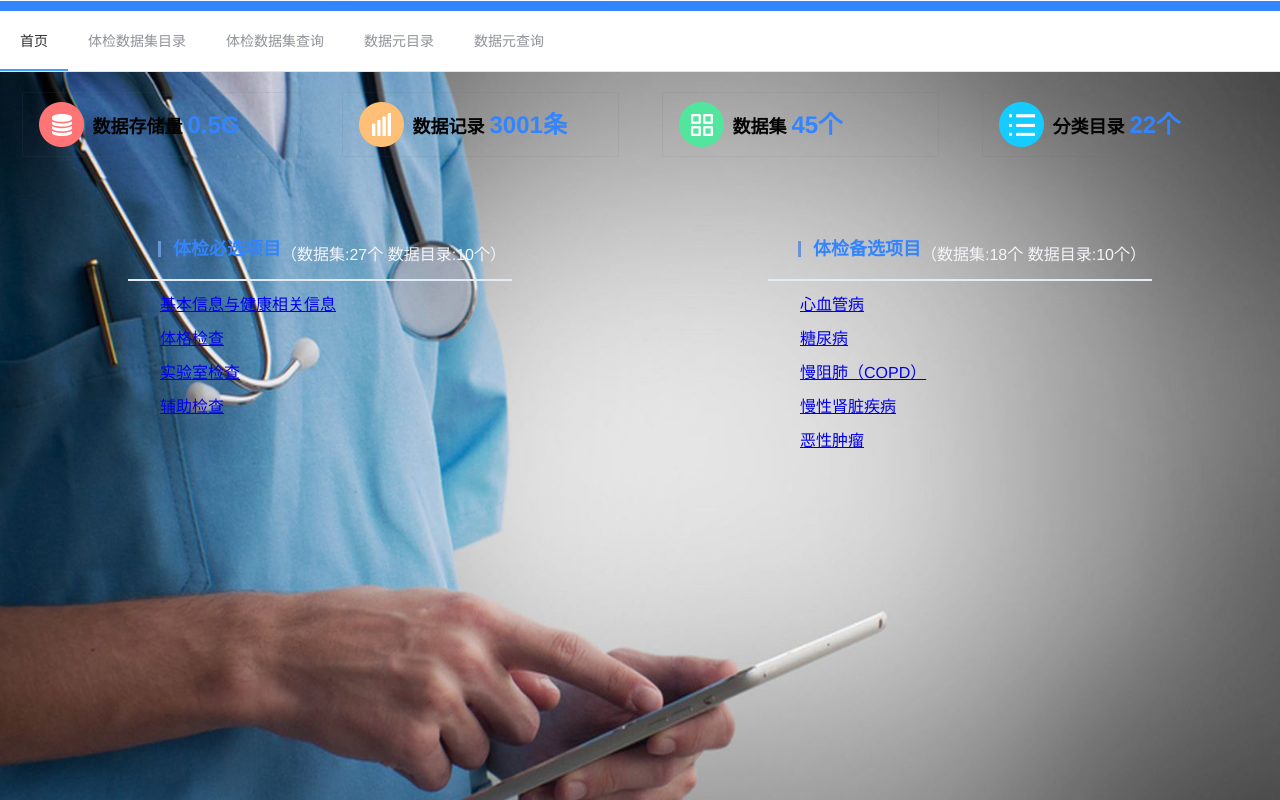
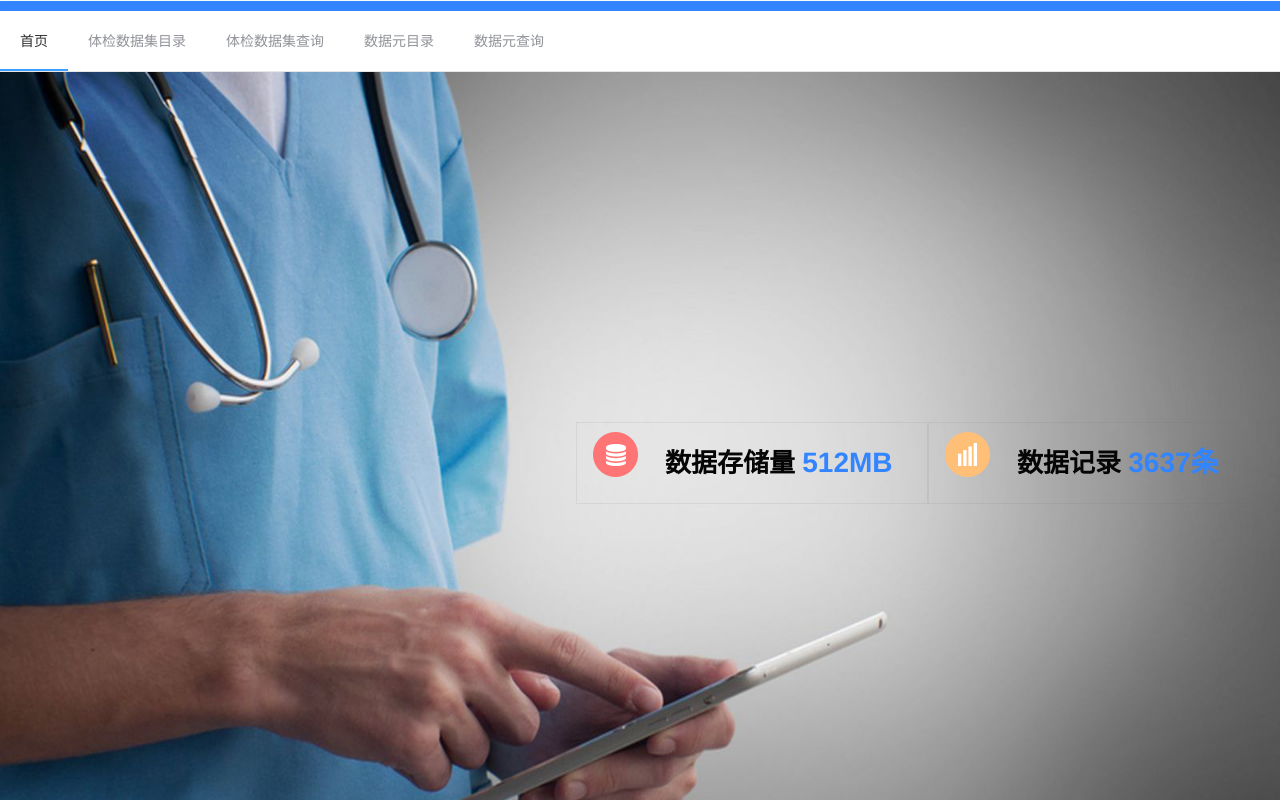
Before and after one commit to m1rroring/dataportal, a Vue app: page /#/ in a window 1280 px wide. Built offline with nearby package versions, Linux system fonts and the light colour scheme.

Commit message:
优化首页文字样式

```diff
--- a/src/components/setdetailPop/setelementdetailPop.vue
+++ b/src/components/setdetailPop/setelementdetailPop.vue
@@ -82,6 +82,7 @@ export default {
   .dia-i-text {
      margin-left: 20px;
   }
+}
 .ditail {
     /deep/ .el-table__scrollable-x .el-table__body-wrapper {
         overflow: auto;
@@ -91,5 +92,4 @@ export default {
         font-size: 20px;
     }
 }
-}
 </style>
--- a/src/views/catalog/catalog.vue
+++ b/src/views/catalog/catalog.vue
@@ -493,7 +493,8 @@
         height: 100%;
       }
       .cr-title:hover {
-        border-left: 3px solid #1067ab;;
+        //border-left: 3px solid #1067ab;
+        border-left: 3px solid #0e419c;
       }
       .cr-title {
         color: #999;
@@ -528,7 +529,8 @@
                 overflow: hidden;
                 text-overflow: ellipsis;
                 font-size: 16px;
-                color: #1067ab;
+                //color: #1067ab;
+                color: #0e419c;
                 transition: .5s;
                 margin-top: 5px;
               }
@@ -666,7 +668,8 @@
                     background-size: 100% 100%;
                   }
                   .blue {
-                    color: #1067ab;
+                    //color: #1067ab;
+                    color: #0e419c;
                   }
                   .type-name {
                     width: 100%!important;
--- a/src/views/catalog/catalogdataelement.vue
+++ b/src/views/catalog/catalogdataelement.vue
@@ -379,7 +379,8 @@
         height: 100%;
       }
       .cr-title:hover {
-        border-left: 3px solid #1067ab;;
+        //border-left: 3px solid #1067ab;
+        border-left: 3px solid #0e419c;
       }
       .cr-title {
         color: #999;
@@ -414,7 +415,8 @@
                 overflow: hidden;
                 text-overflow: ellipsis;
                 font-size: 16px;
-                color: #1067ab;
+                //color: #1067ab;
+                color: #0e419c;
                 transition: .5s;
                 margin-top: 5px;
               }
@@ -552,7 +554,9 @@
                     background-size: 100% 100%;
                   }
                   .blue {
-                    color: #1067ab;
+                    //color: #1067ab;
+                    color: #0e419c;
+
                   }
                   .type-name {
                     width: 100%!important;
--- a/src/views/home/home.vue
+++ b/src/views/home/home.vue
@@ -6,17 +6,17 @@
           <span class="num">{{item.value}}{{item.unit}}</span>
         </div>
       </div>
-      <div class="visit-box disflex js-around">
-        <div class="visit-item" v-for="(item, index) in visitList" :key="index">
-          <div class="top">
-            <div class="title">{{item.title}}</div>
-            <span>（数据集:{{item.num}}个 数据目录:{{item.total}}个）</span>
-          </div>
-          <ul>
-            <li v-for="(v, i) in item.data" :key="i"><a href="#">{{v}}</a></li>
-          </ul>
-        </div>
-      </div>
+<!--      <div class="visit-box disflex js-around">-->
+<!--        <div class="visit-item" v-for="(item, index) in visitList" :key="index">-->
+<!--          <div class="top">-->
+<!--            <div class="title">{{item.title}}</div>-->
+<!--            <span>（数据集:{{item.num}}个 数据目录:{{item.total}}个）</span>-->
+<!--          </div>-->
+<!--          <ul>-->
+<!--            <li v-for="(v, i) in item.data" :key="i"><a href="#">{{v}}</a></li>-->
+<!--          </ul>-->
+<!--        </div>-->
+<!--      </div>-->
     </div>
 </template>
 <script>
@@ -26,10 +26,10 @@
     data() {
       return {
         dataList: [
-          {title: '数据存储量 ', value: '0.5', unit: 'G'},
-          {title: '数据记录 ', value: '3001', unit: '条'},
-          {title: '数据集 ', value: '45', unit: '个'},
-          {title: '分类目录 ', value: '22', unit: '个'},
+          {title: '数据存储量 ', value: '512', unit: 'MB'},
+          {title: '数据记录 ', value: '3637', unit: '条'},
+          {title: '数据集 ', value: '43', unit: '个'},
+          {title: '分类目录 ', value: '94', unit: '个'},
         ],
         visitList: [{
           title: '体检必选项目',num: 27, total: 10,
@@ -62,25 +62,27 @@
     background-size: 100% 100%;
   }
   .data-box {
-    padding-top: 20px;
+    padding-top: 350px;
+    padding-left: 45%;
+    width: 350px;
     .data-item {
-      width: 19%;
-      min-width: 275px;
-      height: 63px;
-      line-height: 63px;
+      width: 30%;
+      min-width: 350px;
+      height: 80px;
+      line-height: 80px;
       font-weight: bold;
-      text-indent: 70px;
+      text-indent: 88px;
       background: #fff;
       float: left;
       background-position: 16px 9px!important;
       border: 1px solid rgba(100, 100, 100, .1);
       .title {
         color: #050505;
-        font-size: 18px;
+        font-size: 26px;
       }
       .num {
         color: #3385ff;
-        font-size: 24px;
+        font-size: 28px;
       }
     }
     .data-item-0 {background: url('../../assets/images/1.png') no-repeat;}
@@ -102,6 +104,7 @@
           border-left: 3px solid #6894d1;
           //color: #2b6893;
           color: #3385ff;
+          //color: #0e419c;
           cursor: pointer;
           font-weight: bold;
           font-size: 18px;
```
Lines whose indentation alone changed are shown as unchanged.
